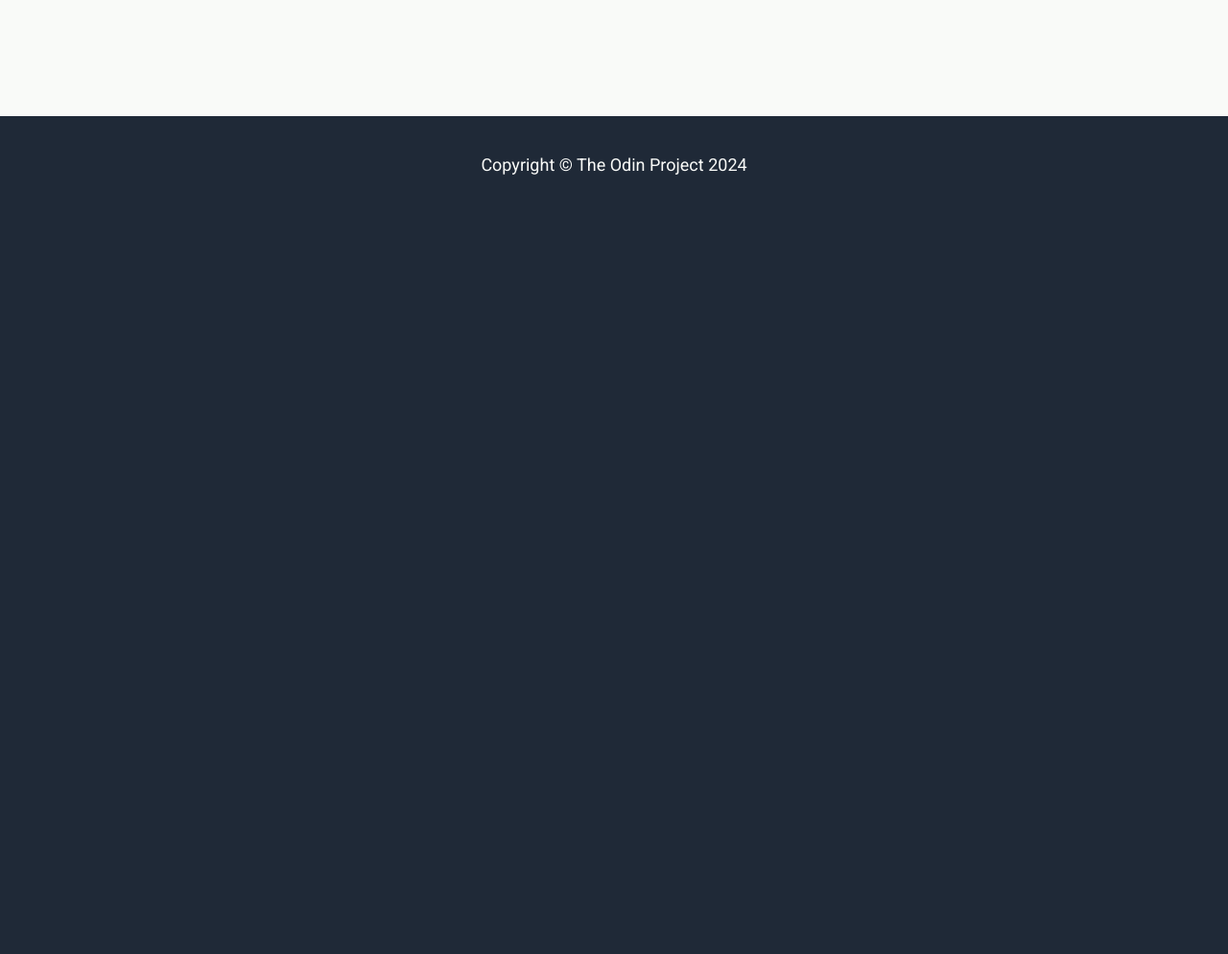
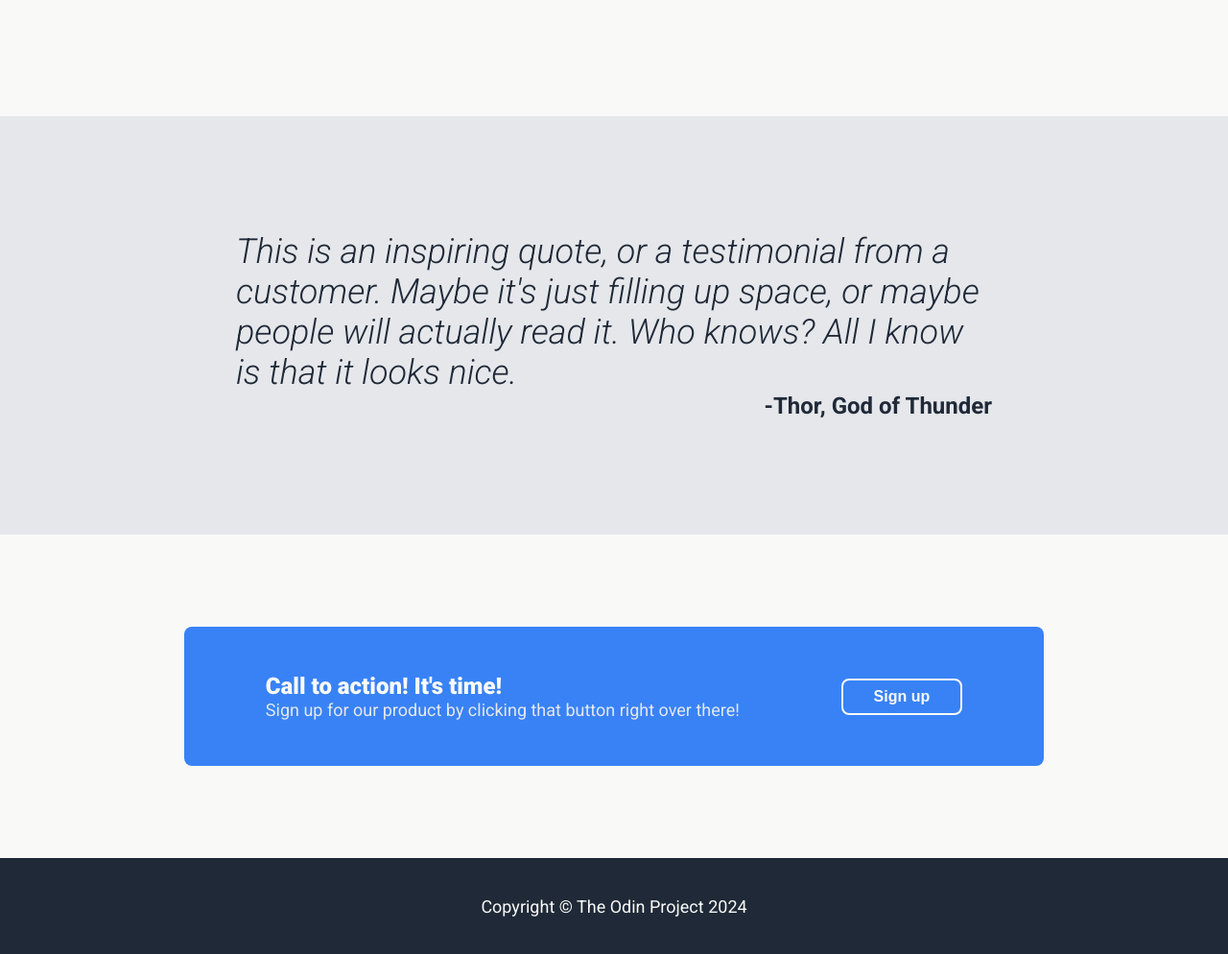
Before and after one commit to Barakki/landing-page, a plain HTML site: page index.html in a window 1280 px wide. Shown: the part 932-1926 px from the top of the page at 96% size. Before the commit the page ends 1154 px from the top, so only its background shows below. Drawn offline with Linux system fonts and the light colour scheme.

Commit message:
Finished index.html styles.css

```diff
--- a/index.html
+++ b/index.html
@@ -10,9 +10,9 @@
         <div class="header">
             <div class="logo">Header Logo</div>
             <ul class="links">
-                <li><a href="#">link one</a></li>
-                <li><a href="#">link two</a></li>
-                <li><a href="#">link three</a></li>
+                <li><a href="#">header link one</a></li>
+                <li><a href="#">header link two</a></li>
+                <li><a href="#">header link three</a></li>
             </ul>
         </div>
         <div class="body">
@@ -45,8 +45,21 @@
                     </div>
                 </div>
             </div>
-            <div></div>
-            <div></div>
+            <div class="quote">
+                <div class="thor">
+                    <div class="quote-text">This is an inspiring quote, or a testimonial from a customer. Maybe it's just filling up space, or maybe people will actually read it. Who knows? All I know is that it looks nice.</div>
+                    <div class="author">-Thor, God of Thunder</div>
+                </div>
+            </div>
+            <div class="cta">
+                <div class="bubble">
+                    <div class="cta-info">
+                        <div class="cta-title">Call to action! It's time!</div>
+                        <div class="cta-text">Sign up for our product by clicking that button right over there!</div>
+                    </div>
+                    <button class="sign-up">Sign up</button>
+                </div>
+            </div>
         </div>
         <div class="footer">
             Copyright © The Odin Project 2024
--- a/styles.css
+++ b/styles.css
@@ -42,7 +42,8 @@ a{
 }
 
 a,
-.secondary-text {
+.secondary-text,
+.cta-text {
     font-size: 18px;
     color: #E5E7EB;
 }
@@ -69,15 +70,16 @@ a,
 
 button {
     cursor: pointer;
+    background-color: #3882F6;
+    color: #F9FAF8;
+    border-radius: 8px;
+    font-weight: 900;
+    font-size: 16px;
+    padding: 8px 32px;
 }
 
-.sign-up {
-    background-color: #3882F6;
-    color: #F9FAF8;
+.main-card .sign-up {
     border: none;
-    border-radius: 8px;
-    font-weight: bold;
-    padding: 8px 32px;
     margin-top: 8px;
 }
 
@@ -125,6 +127,7 @@ button {
     font-size: 18px;
     color: #1F2937;
     text-align: center;
+    font-weight: 300;
 }
 /* for .img inside .card */
 .card .img {
@@ -134,6 +137,61 @@ button {
     border-radius: 16px;
 }
 
+.quote {
+    background-color: #E5E7EB;
+    display: flex;
+    flex-direction: column;
+    align-items: center;
+}
+
+.thor {
+    min-width: min-content;
+    max-width: 788px;
+    margin: 120px;
+}
+
+.quote-text {
+    color: #1F2937;
+    font-size: 36px;
+    font-style: italic;
+    font-weight: 300;
+}
+
+.author {
+    color: #1F2937;
+    font-size: 24px;
+    font-weight: bold;
+    text-align: right;
+}
+
+.cta {
+    background-color: #F9FAF8;
+    display: flex;
+    justify-content: center;
+    align-items: center;
+}
+
+.bubble {
+    background-color: #3882F6;
+    display: flex;
+    justify-content: space-around;
+    align-items: center;
+    padding: 48px;
+    margin: 96px 192px;
+    border-radius: 8px;
+    flex: 1;
+    gap: 32px;
+}
+
+.cta-title {
+    font-size: 24px;
+    font-weight: 800;
+}
+
+.bubble .sign-up {
+    border: 2px solid #F9FAF8;
+}
+
 .footer {
     display: flex;
     justify-content: center;
```
